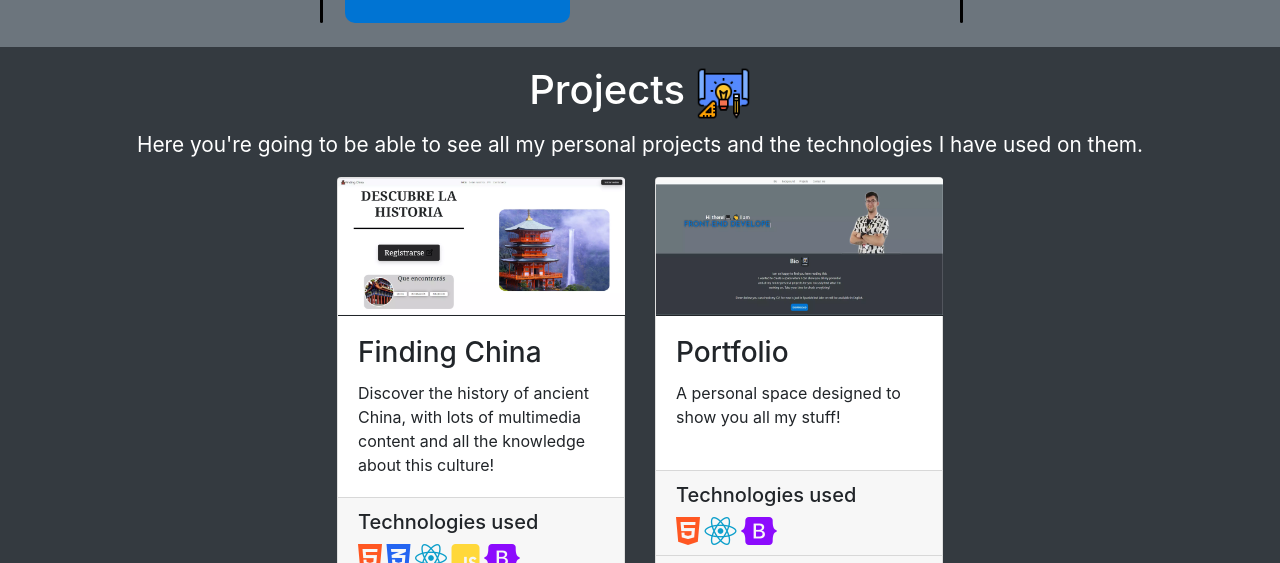
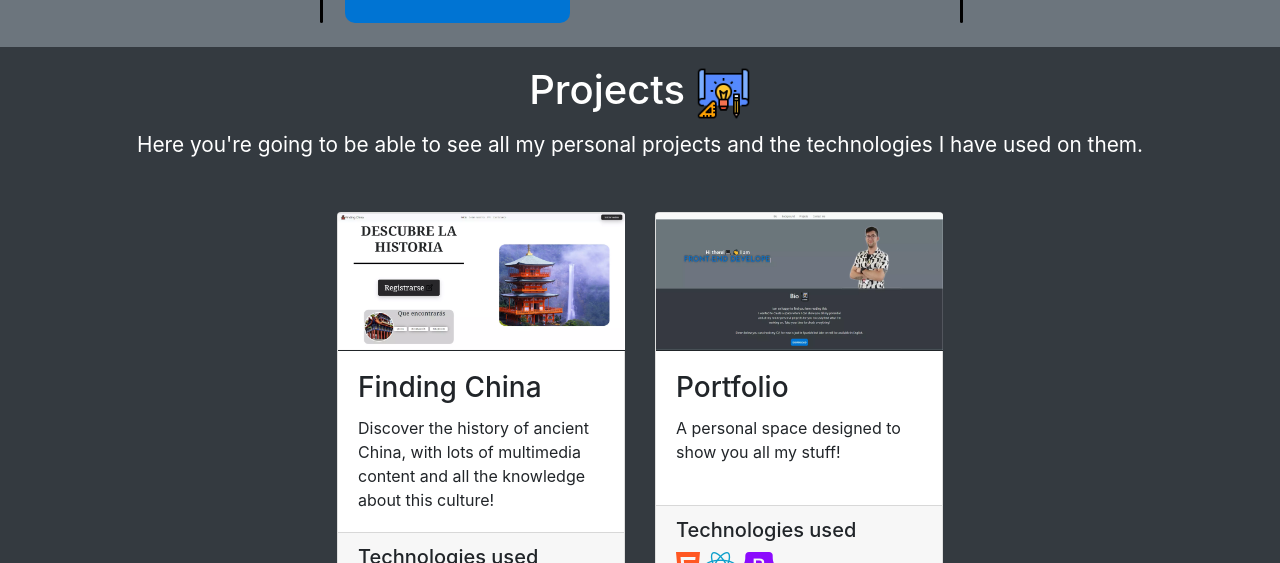
Before and after one commit to nandolopez7/Porfolio, a plain HTML site: page index.html in a window 1280 px wide. Shown: the part 2541-3104 px from the top of the page. Drawn offline with nearby package versions, Linux system fonts and the light colour scheme.

Commit message:
Position for cards corrected

```diff
--- a/index.html
+++ b/index.html
@@ -234,8 +234,9 @@
               the technologies I have used on them.
             </p>
           </div>
+          <div class="container-fluid cards-container">
             <div class="row cards-row">
-            <div class="col-sm">
+              <div class="col-sm card-column">
                 <div class="card">
                   <img
                     src="./images/findingchina.webp"
@@ -246,7 +247,8 @@
                     <h3 class="card-title">Finding China</h3>
                     <p class="card-text">
                       Discover the history of ancient China, with lots of
-                    multimedia content and all the knowledge about this culture!
+                      multimedia content and all the knowledge about this
+                      culture!
                     </p>
                   </div>
                   <div class="card-footer">
@@ -288,7 +290,7 @@
                   </div>
                 </div>
               </div>
-            <div class="col-sm">
+              <div class="col-sm card-column">
                 <div class="card">
                   <img
                     src="./images/portfolio.webp"
@@ -333,6 +335,7 @@
                 </div>
               </div>
             </div>
+          </div>
         </section>
         <section class="row contact-row bg-secondary" id="contact-section">
           <div class="contact">
--- a/styles/indexStyle.css
+++ b/styles/indexStyle.css
@@ -187,7 +187,6 @@ body {
   justify-content: center;
   flex-direction: column;
   padding-bottom: 1.2rem;
-  padding-top: 1.2rem;
 }
 
 .projects {
@@ -196,11 +195,27 @@ body {
   justify-content: center;
   flex-direction: column;
   font-size: 1.3rem;
+  padding-bottom: 1.2rem;
+  padding-top: 1.2rem;
 }
 
 .project-icon {
   height: auto;
   width: 55px;
+}
+
+.cards-container {
+  align-items: center;
+  display: flex;
+  justify-content: center;
+  flex-direction: row;
+}
+
+.card-column {
+  align-items: center;
+  display: flex;
+  justify-content: center;
+  margin-top: 1rem;
 }
 
 .card {
```
Lines whose indentation alone changed are shown as unchanged.
